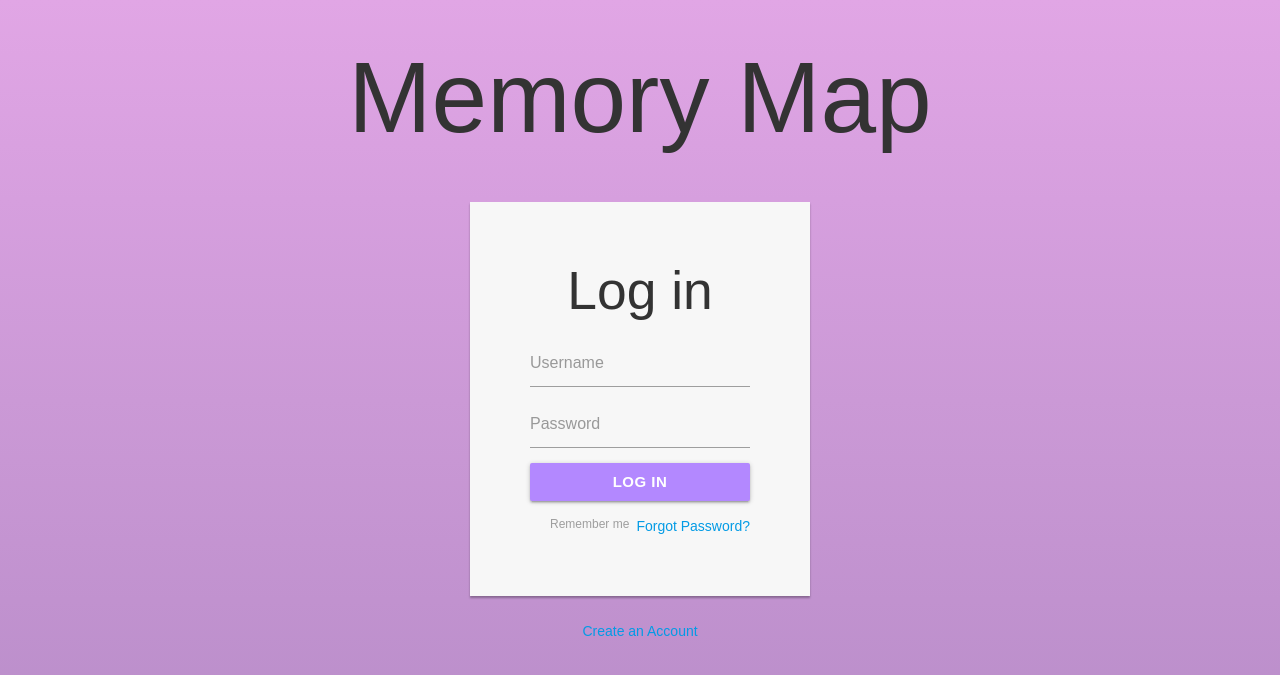
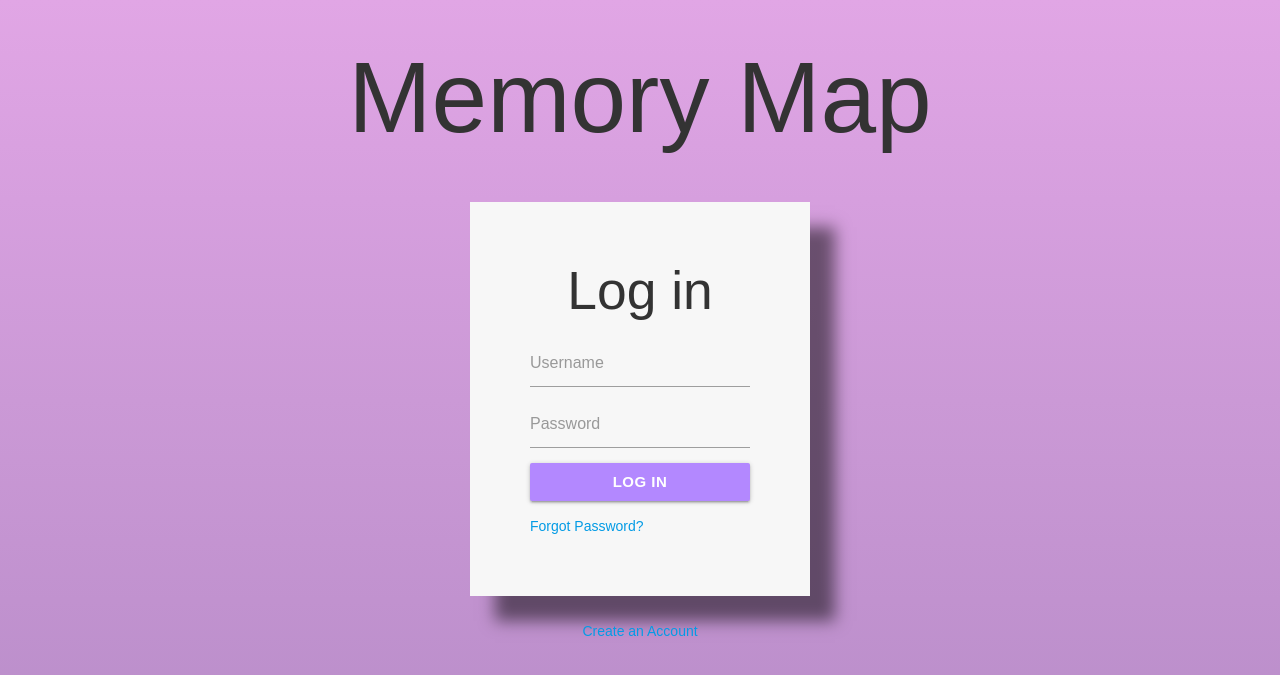
Before and after one commit to s6eskand/alz_locate, a Django app: page /login/ in a window 1280 px wide. Shown: the top 675 px of the page. Run offline with Django 3.2, Linux system fonts and the light colour scheme; some libraries are stand-ins or nearby versions.

Commit message:
Update on login

```diff
--- a/static/css/Memory_maps.css
+++ b/static/css/Memory_maps.css
@@ -7,7 +7,7 @@
 .login-form form {
     margin-bottom: 25px;
     background: #f7f7f7;
-    box-shadow: 0px 2px 2px rgba(0, 0, 0, 0.3);
+    box-shadow: 25px 25px 15px rgba(0, 0, 0, 0.5);
     padding: 60px;
     font-family: sans-serif;
 }
@@ -27,9 +27,6 @@
     background-color: #b388ff;
 }
 .title{
-    /* position: center;
-    font-weight: bold;
-    width: 700px; */
     text-align: center;
     font-family: Helvetica;
 
@@ -47,3 +44,9 @@ body {
   background-attachment: fixed;
   background-size: cover;
 }
+
+picture{
+    background-image: url('footprint.png');
+    background-size: cover;
+    background-attachment: fixed;
+}
--- a/templates/corona.html
+++ b/templates/corona.html
@@ -15,8 +15,11 @@
         <h1> Memory Map </h1>
     </div>
 
-    <div class="body"></div>
-
+    <div class="body">
+    </div>
+    <div class ="picture">
+        <a href="footprint.jpg"></a>
+    </div>
     <div class="login-form">
         <form action="/examples/actions/confirmation.php" method="post">
             <h2 class="text-center">Log in</h2>
@@ -30,8 +33,8 @@
                 <button type="submit" class="btn btn-block">Log in</button>
             </div>
             <div class="clearfix">
-                <label class="pull-left checkbox-inline"><input type="checkbox"> Remember me</label>
-                <a href="#" class="pull-right">Forgot Password?</a>
+                <!-- <label class="pull-left checkbox-inline"><input type="checkbox"> </label> -->
+                <a href="#">Forgot Password?</a>
             </div>
         </form>
         <p class="text-center"><a href="#">Create an Account</a></p>
```
Also changed, not shown: static/Images/footprint.png (added), templates/footprint.png (added).
